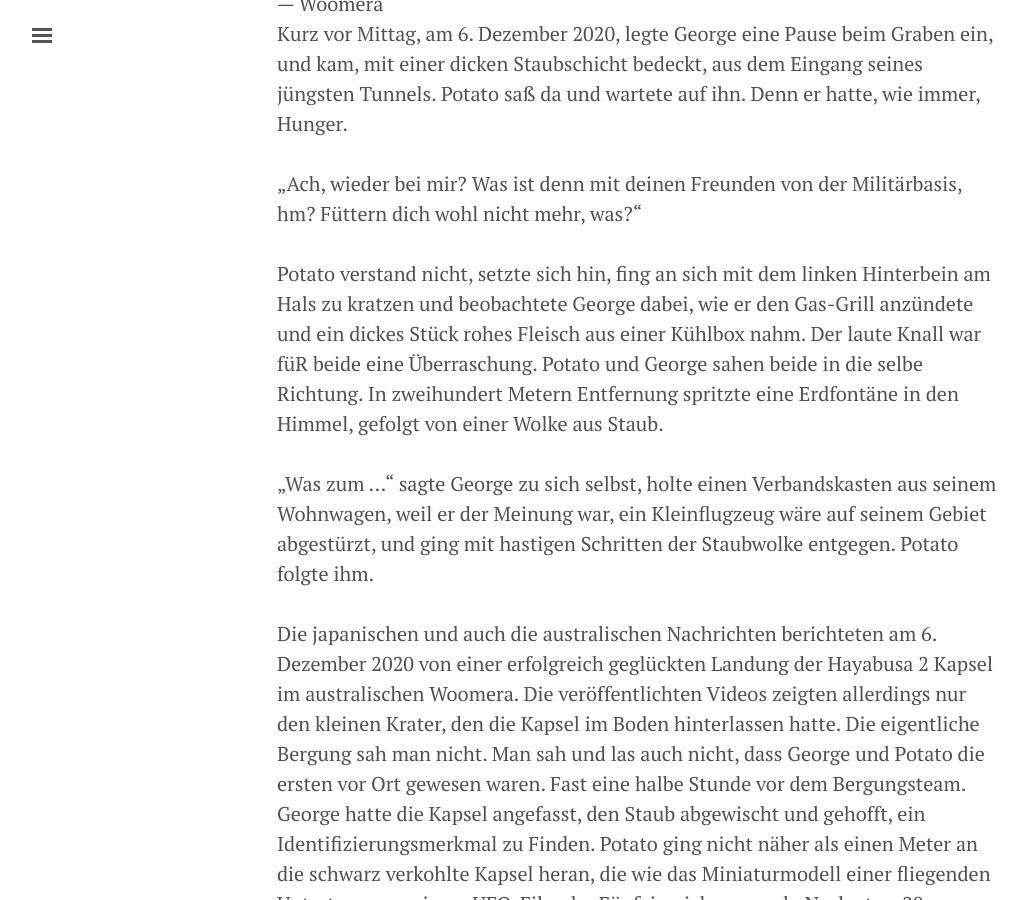
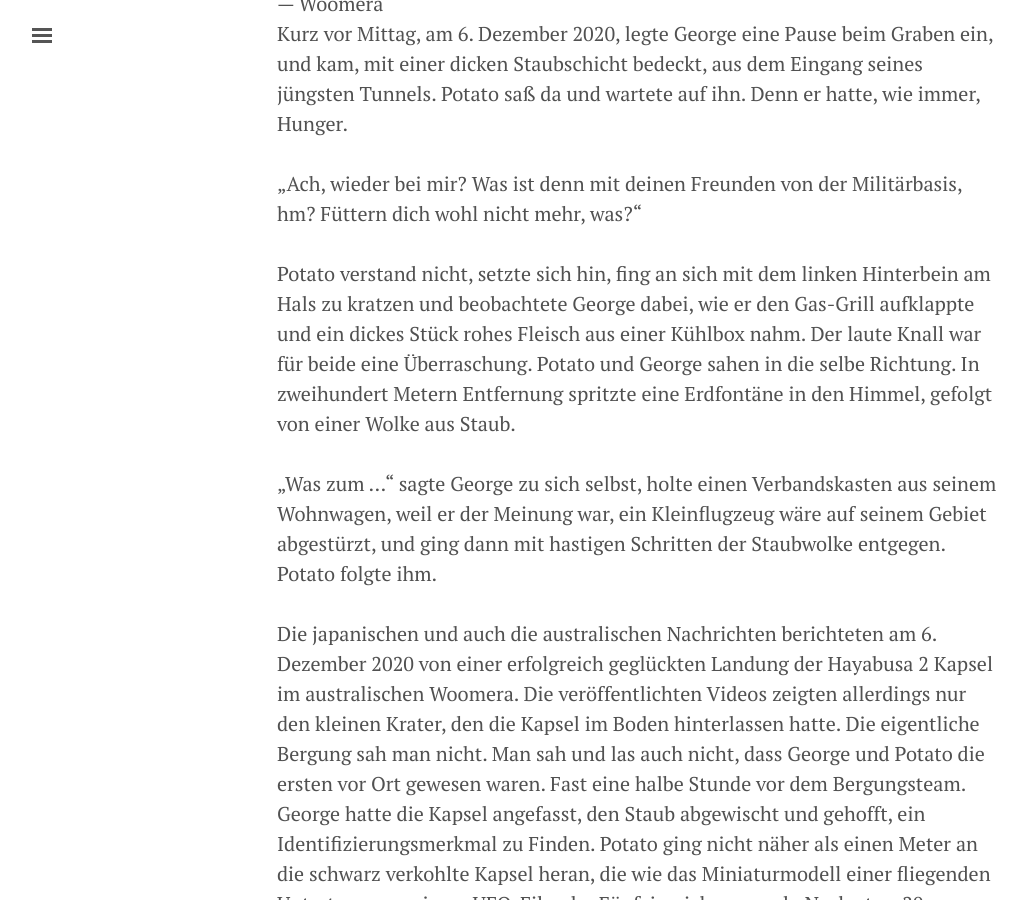
Before and after one commit to SOSTaler/sostaler.github.io, a Jekyll site: the page built from _posts/2020-11-12-Der-Hayabusa-Effekt-Teil-3.md, in a window 1280 px wide and 900 px high, scrolled down 3383 px. Shown: the whole window, without its empty margins (3-1029 px from the left). Built offline with Jekyll 4.4.1, drawn with Linux system fonts in a browser that asks for light colours; comment, search, counter and statistics services are not loaded.

Commit message:
Update 2020-11-12-Der-Hayabusa-Effekt-Teil-3.md

```diff
--- a/_posts/2020-11-12-Der-Hayabusa-Effekt-Teil-3.md
+++ b/_posts/2020-11-12-Der-Hayabusa-Effekt-Teil-3.md
@@ -27,8 +27,8 @@ Die drei Tode fielen aus dem Rahmen, weil in Coober Pedy, selbst im Dezember, de
 ---  Woomera<br>
 Kurz vor Mittag, am 6. Dezember 2020, legte George eine Pause beim Graben ein, und kam, mit einer dicken Staubschicht bedeckt, aus dem Eingang seines jüngsten Tunnels. Potato saß da und wartete auf ihn. Denn er hatte, wie immer, Hunger.<br><br>
 „Ach, wieder bei mir? Was ist denn mit deinen Freunden von der Militärbasis, hm? Füttern dich wohl nicht mehr, was?“<br><br>
-Potato verstand nicht, setzte sich hin, fing an sich mit dem linken Hinterbein am Hals zu kratzen und beobachtete George dabei, wie er den Gas-Grill anzündete und ein dickes Stück rohes Fleisch aus einer Kühlbox nahm. Der laute Knall war füR beide eine Überraschung. Potato und George sahen beide in die selbe Richtung. In zweihundert Metern Entfernung spritzte eine Erdfontäne in den Himmel, gefolgt von einer Wolke aus Staub. <br><br>
-„Was zum ...“ sagte George zu sich selbst, holte einen Verbandskasten aus seinem Wohnwagen, weil er der Meinung war, ein Kleinflugzeug wäre auf seinem Gebiet abgestürzt, und ging mit hastigen Schritten der Staubwolke entgegen. Potato folgte ihm.<br><br>
+Potato verstand nicht, setzte sich hin, fing an sich mit dem linken Hinterbein am Hals zu kratzen und beobachtete George dabei, wie er den Gas-Grill aufklappte und ein dickes Stück rohes Fleisch aus einer Kühlbox nahm. Der laute Knall war für beide eine Überraschung. Potato und George sahen in die selbe Richtung. In zweihundert Metern Entfernung spritzte eine Erdfontäne in den Himmel, gefolgt von einer Wolke aus Staub. <br><br>
+„Was zum ...“ sagte George zu sich selbst, holte einen Verbandskasten aus seinem Wohnwagen, weil er der Meinung war, ein Kleinflugzeug wäre auf seinem Gebiet abgestürzt, und ging dann mit hastigen Schritten der Staubwolke entgegen. Potato folgte ihm.<br><br>
 Die japanischen und auch die australischen Nachrichten berichteten am 6. Dezember 2020 von einer erfolgreich geglückten Landung der Hayabusa 2 Kapsel im australischen Woomera. Die veröffentlichten Videos zeigten allerdings nur den kleinen Krater, den die Kapsel im Boden hinterlassen hatte. Die eigentliche Bergung sah man nicht. Man sah und las auch nicht, dass George und Potato die ersten vor Ort gewesen waren. Fast eine halbe Stunde vor dem Bergungsteam. George hatte die Kapsel angefasst, den Staub abgewischt und gehofft, ein Identifizierungsmerkmal zu Finden. Potato ging nicht näher als einen Meter an die schwarz verkohlte Kapsel heran, die wie das Miniaturmodell einer fliegenden Untertasse aus einem UFO-Film der Fünfzigerjahre aussah. Nach etwa 20 Minuten liefen Beide zu Georges Wohnwagen zurück und George warf endlich den Grill an. Von dort hörten sie die Hubschrauber der australischen Luftwaffe an der Kapsel landen und sahen, eine Stunde später, wie sie mit der Kapsel im Schlepptau wieder verschwanden. Nach dem Essen hatte George sehr schlechte Laune und gab Potato nichts vom Straußenfleisch ab. Potato, immer noch hungrig und in der Hoffnung sich wieder von der netten Frau auf der Militärbasis streicheln und füttern zu lassen, lief dem Geknatter der Hubschrauber hinterher, und freute sich auf ein Stück Dörrfleisch.
 <br><br>
 ---- Der Analyst<br>
```
